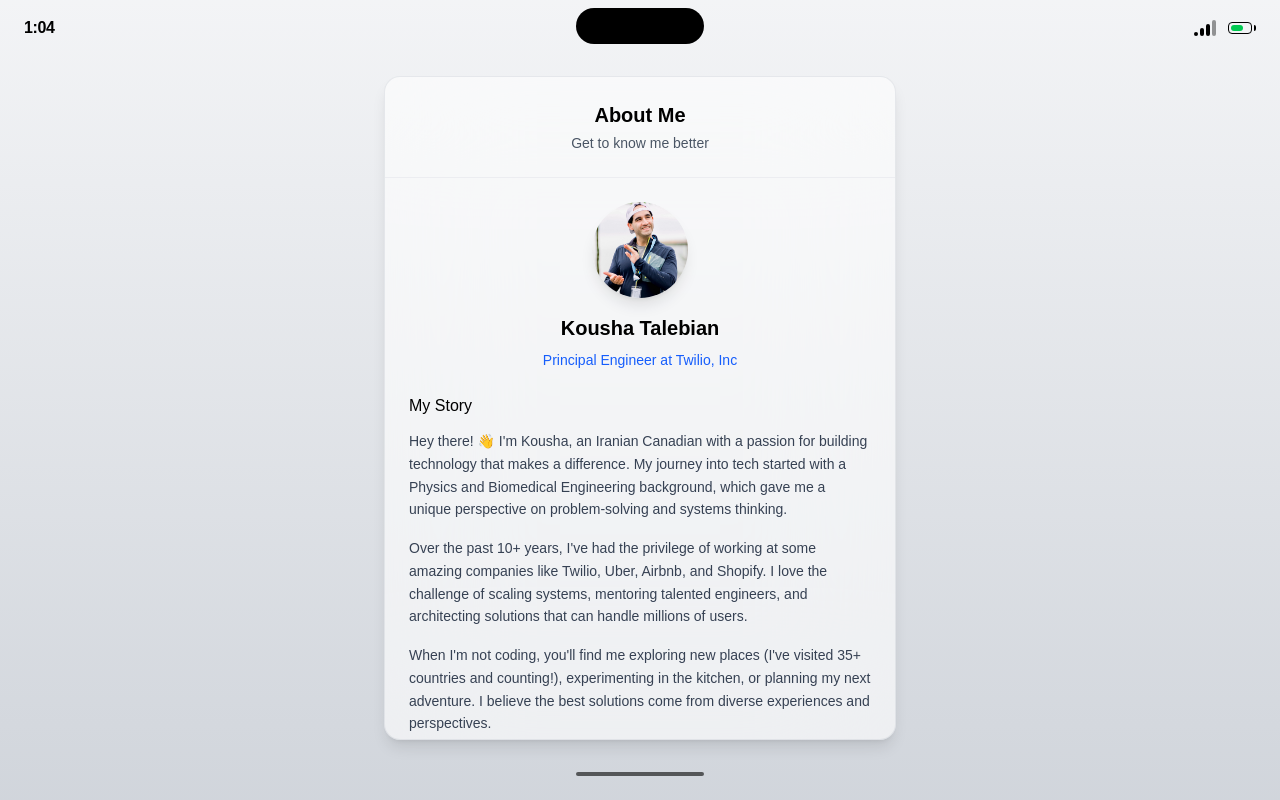
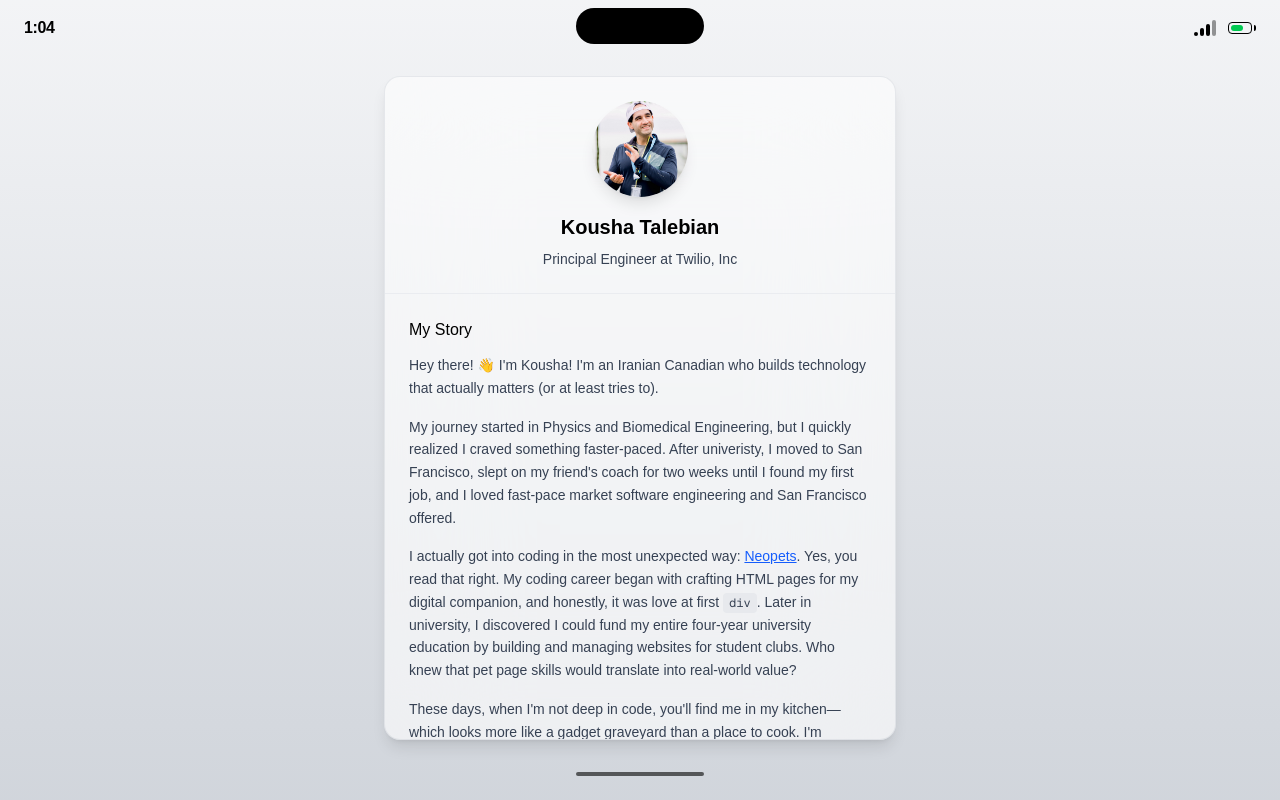
Before and after one commit to ktalebian/website, a Next.js app: page /about in a window 1280 px wide. Built offline with nearby package versions, Linux system fonts and the light colour scheme.

Commit message:
cleanup bio

```diff
--- a/src/app/about/page.tsx
+++ b/src/app/about/page.tsx
@@ -1,6 +1,7 @@
 "use client";
 
 import Image from "next/image";
+import Link from "next/link";
 import {
   FaMapMarkerAlt,
   FaGlobeAmericas,
@@ -13,11 +14,6 @@ export default function About() {
     <div className="relative z-10 h-full px-6 pt-8 pb-4 flex flex-col">
       <div className="max-w-lg mx-auto h-full flex flex-col">
         <div className="bg-white/60 backdrop-blur-3xl rounded-2xl border border-gray-300/50 shadow-lg overflow-hidden h-full flex flex-col">
-          <div className="p-6 text-center border-b border-gray-300/30 flex-shrink-0">
-            <h1 className="text-black font-semibold text-xl">About Me</h1>
-            <p className="text-gray-600 text-sm mt-1">Get to know me better</p>
-          </div>
-
           <div className="flex-1 overflow-y-auto min-h-0">
             <div className="p-6 space-y-6">
               <div className="text-center">
@@ -33,10 +29,13 @@ export default function About() {
                 <h2 className="text-black font-semibold text-xl mb-2">
                   Kousha Talebian
                 </h2>
-                <p className="text-blue-600 font-medium text-sm">
+                <p className="text-gray-700 font-medium text-sm">
                   Principal Engineer at Twilio, Inc
                 </p>
               </div>
+
+              {/* Divider */}
+              <div className="-mx-6 border-t border-gray-300/30"></div>
 
               <div>
                 <h3 className="text-black font-medium text-base mb-3">
@@ -44,27 +43,59 @@ export default function About() {
                 </h3>
                 <div className="space-y-4 text-gray-700 text-sm leading-relaxed">
                   <p>
-                    Hey there! 👋 I&apos;m Kousha, an Iranian Canadian with a
-                    passion for building technology that makes a difference. My
-                    journey into tech started with a Physics and Biomedical
-                    Engineering background, which gave me a unique perspective
-                    on problem-solving and systems thinking.
+                    Hey there! 👋 I&apos;m Kousha! I&apos;m an Iranian Canadian
+                    who builds technology that actually matters (or at least
+                    tries to).
                   </p>
-
                   <p>
-                    Over the past 10+ years, I&apos;ve had the privilege of
-                    working at some amazing companies like Twilio, Uber, Airbnb,
-                    and Shopify. I love the challenge of scaling systems,
-                    mentoring talented engineers, and architecting solutions
-                    that can handle millions of users.
+                    My journey started in Physics and Biomedical Engineering,
+                    but I quickly realized I craved something faster-paced.
+                    After univeristy, I moved to San Francisco, slept on my
+                    friend&apos;s coach for two weeks until I found my first
+                    job, and I loved fast-pace market software engineering and
+                    San Francisco offered.
                   </p>
-
                   <p>
-                    When I&apos;m not coding, you&apos;ll find me exploring new
-                    places (I&apos;ve visited 35+ countries and counting!),
-                    experimenting in the kitchen, or planning my next adventure.
-                    I believe the best solutions come from diverse experiences
-                    and perspectives.
+                    I actually got into coding in the most unexpected way:{" "}
+                    <Link
+                      href="https://neopets.com"
+                      target="_blank"
+                      className="text-blue-600 hover:text-blue-700 underline hover:no-underline transition-colors"
+                    >
+                      Neopets
+                    </Link>
+                    . Yes, you read that right. My coding career began with
+                    crafting HTML pages for my digital companion, and honestly,
+                    it was love at first{" "}
+                    <code className="px-1.5 py-0.5 bg-gray-200/80 text-gray-700 text-xs rounded font-mono">
+                      div
+                    </code>
+                    . Later in university, I discovered I could fund my entire
+                    four-year university education by building and managing
+                    websites for student clubs. Who knew that pet page skills
+                    would translate into real-world value?
+                  </p>
+                  <p>
+                    These days, when I&apos;m not deep in code, you&apos;ll find
+                    me in my kitchen—which looks more like a gadget graveyard
+                    than a place to cook. I&apos;m passionate about culinary
+                    experimentation and fermentation, though I should mention
+                    I&apos;ve sacrificed more than a few jars to the
+                    fermentation gods (my neighbors can attest to the occasional
+                    explosive sound effects).
+                  </p>{" "}
+                  <p>
+                    I&apos;m also a travel enthusiast with 35+ countries under
+                    my belt, always hunting for new flavors, perspectives, and
+                    the random friends I make in the most unexpected places.
+                  </p>
+                  <p>
+                    Currently, I&apos;m diving deep into AI research,
+                    specifically exploring how to secure Agent-to-Agent
+                    communication.
+                  </p>
+                  <p>
+                    Ready to build something amazing together? Let&apos;s chat!
                   </p>
                 </div>
               </div>
@@ -108,7 +139,7 @@ export default function About() {
                     </div>
                     <div>
                       <p className="text-black font-medium text-sm">
-                        10+ Years Experience
+                        14+ Years Experience
                       </p>
                       <p className="text-gray-600 text-xs">
                         Building scalable solutions
--- a/src/app/page.tsx
+++ b/src/app/page.tsx
@@ -4,7 +4,6 @@ import Image from "next/image";
 import { Dock } from "@/components";
 
 export default function Home() {
-
   return (
     <div className="flex-1 flex flex-col">
       <div className="relative z-10 flex-1 px-6 pt-8">
@@ -28,7 +27,7 @@ export default function Home() {
                 <p className="text-gray-700 text-sm mt-2 leading-relaxed">
                   Hey there! 👋 I&apos;m Kousha Talebian, an Iranian Canadian
                   with a Physics and Biomedical Engineering background.
-                  I&apos;ve been coding for 10+ years and love building
+                  I&apos;ve been coding for 14+ years and love building
                   solutions that work. I love to travel (35+ countries) and cook
                   in the kitchen. Excited to share projects I&apos;ve been
                   working on, and to connect with other tinkerers.
```
